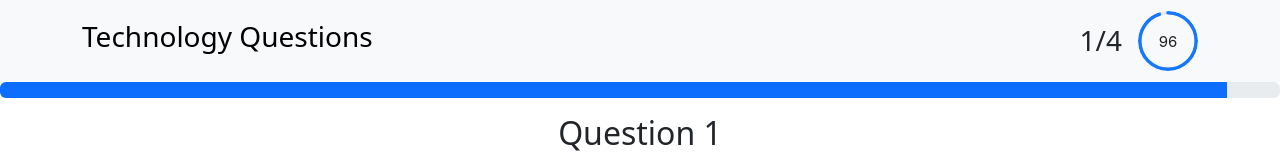
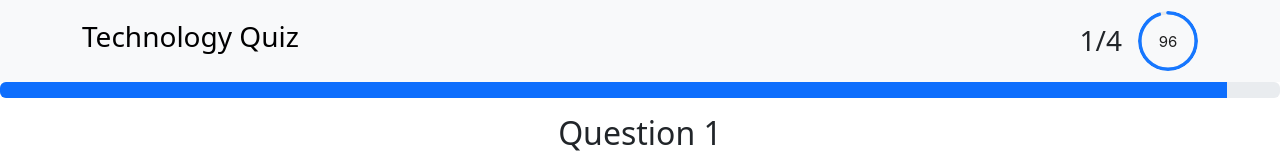
Before and after one commit to Ghosty1667/TechnologyQuiz, a React (Vite) app: page / in a window 1280 px wide. Shown: the top 160 px of the page. Built offline with nearby package versions, Linux system fonts and the light colour scheme.

Commit message:
Changed some of the branding

```diff
--- a/src/compoments/NavBar.tsx
+++ b/src/compoments/NavBar.tsx
@@ -15,7 +15,7 @@ export const NavBar : React.FC<NavbarInfo> = ({currentQuestion, totalQuestion,cu
       <nav className="navbar bg-light">
         <div className="container">
           <a className="navbar-brand" href="/">
-            <h3> Technology Questions</h3>
+            <h3> Technology Quiz</h3>
           </a>
           <div className="d-flex align-items-center" role="">
           {totalQuestion  ? <h3 className="m-3">{currentQuestion!+1}/{totalQuestion}</h3> : ""}
--- a/src/main.tsx
+++ b/src/main.tsx
@@ -10,6 +10,9 @@ import {
 import './index.css'
 import 'bootstrap/dist/css/bootstrap.min.css';
 
+
+document.title = "Technology Quiz";
+
 ReactDOM.createRoot(document.getElementById('root')!).render(
   <React.StrictMode>
     <BrowserRouter>
```
